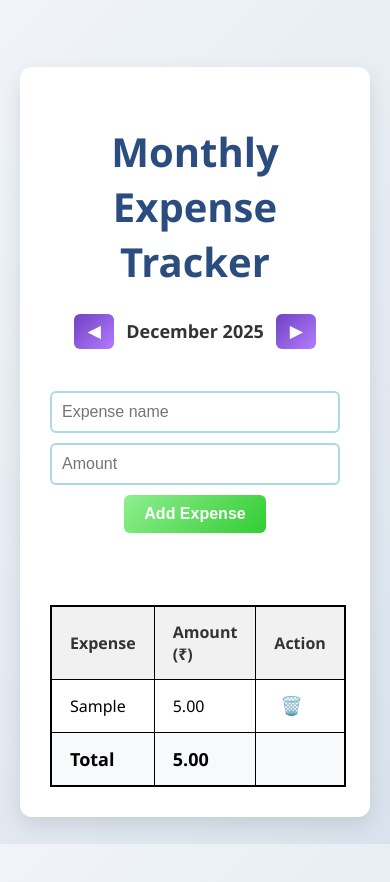
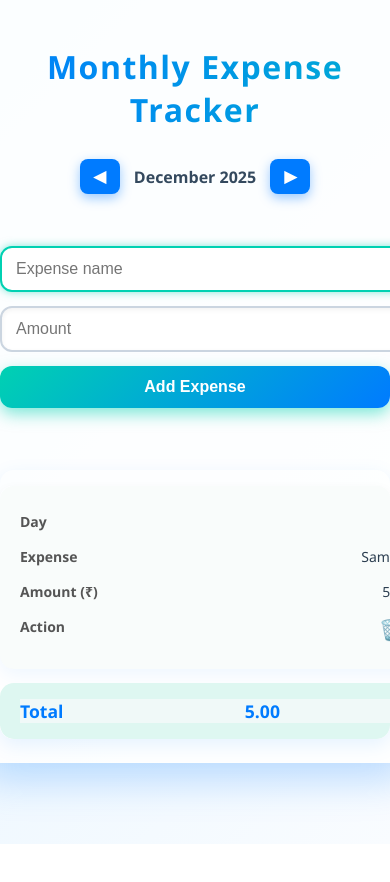
Before and after one commit to Shrikant0100/Expense-tracker, a plain HTML site: page index.html in a window 390 px wide. Both pictures are taken after typing "Sample", "5" into the empty fields and a click on the button "Add Expense". After the commit the page ends 844 px from the top, so only its background shows below. Drawn offline with Linux system fonts and the light colour scheme.

Commit message:
changes for scrollbar, delete button and UI

```diff
--- a/index.html
+++ b/index.html
@@ -16,36 +16,35 @@
       <span id="month-label">September 2025</span>
       <button id="next-month">▶</button>
     </div>
-    <br>
+    <br />
     <form id="expense-form">
       <input type="text" id="expense-name" placeholder="Expense name" required />
       <input type="number" id="expense-amount" placeholder="Amount" min="0" step="0.01" required />
       <button type="submit">Add Expense</button>
     </form>
-    <br>
+    <br />
+    <div class="table-wrapper">
       <table id="expense-table">
         <thead>
           <tr>
+            <th class="day-col">Day</th>
             <th class="expense-col">Expense</th>
             <th class="amount-col">Amount (₹)</th>
             <th class="action-col">Action</th>
           </tr>
         </thead>
         <tbody id="expense-list">
-        <tr>
-          <td>Petrol</td>
-          <td>100.00</td>
-          <td><button class="delete-btn">🗑️</button></td>
-        </tr>
+          <!-- Dynamically populated -->
         </tbody>
         <tfoot>
           <tr>
-          <td>Total</td>
-          <td id="total-amount">100.00</td>
-          <td></td>
+            <td data-label="Total" colspan="2" style="font-weight:bold; font-size: 1.1rem;">Total</td>
+            <td data-label="Amount (₹)" id="total-amount" style="font-weight:bold; font-size: 1.1rem;"></td>
+            <td data-label="Action"></td>
           </tr>
         </tfoot>
       </table>
+    </div>
   </div>
 
   <script src="main.js"></script>
--- a/main.js
+++ b/main.js
@@ -36,26 +36,45 @@ function renderExpenses() {
   expenseList.innerHTML = '';
   let total = 0;
 
-  expenses.forEach(({ name, amount }, index) => {
+  expenses.forEach(({ day, name, amount }, index) => {
     const tr = document.createElement('tr');
+
+    const dayTd = document.createElement('td');
+    dayTd.textContent = day;
+    dayTd.setAttribute('data-label', 'Day');
 
     const nameTd = document.createElement('td');
     nameTd.textContent = name;
+    nameTd.setAttribute('data-label', 'Expense');
 
     const amountTd = document.createElement('td');
     amountTd.textContent = amount.toFixed(2);
+    amountTd.setAttribute('data-label', 'Amount (₹)');
+    amountTd.style.textAlign = 'right';
 
     const deleteTd = document.createElement('td');
+    deleteTd.setAttribute('data-label', 'Action');
+    deleteTd.style.textAlign = 'center';
+
     const delBtn = document.createElement('button');
     delBtn.textContent = '🗑️';
     delBtn.className = 'delete-btn';
-    delBtn.onclick = () => {
+
+    delBtn.addEventListener('click', () => {
+      const confirmed = window.confirm(
+        `Are you sure you want to delete this expense?\n\n${name} - ₹${amount.toFixed(2)}`
+      );
+
+      if (!confirmed) return;
+
       expenses.splice(index, 1);
       saveExpenses();
       renderExpenses();
-    };
+    });
+
     deleteTd.appendChild(delBtn);
 
+    tr.appendChild(dayTd);
     tr.appendChild(nameTd);
     tr.appendChild(amountTd);
     tr.appendChild(deleteTd);
@@ -65,6 +84,7 @@ function renderExpenses() {
   });
 
   totalAmountEl.textContent = total.toFixed(2);
+  totalAmountEl.style.textAlign = 'right';
 }
 
 form.addEventListener('submit', (e) => {
@@ -76,7 +96,8 @@ form.addEventListener('submit', (e) => {
   const amount = parseFloat(amountInput.value);
 
   if (name && !isNaN(amount) && amount >= 0) {
-    expenses.push({ name, amount });
+    const day = new Date().getDate(); // day of month
+    expenses.push({ day, name, amount });
     saveExpenses();
     renderExpenses();
     nameInput.value = '';
--- a/style.css
+++ b/style.css
@@ -1,37 +1,49 @@
 /* Reset and base styles */
 html, body {
-  height: 100%;
   margin: 0;
   padding: 0;
   font-family: 'Segoe UI', Tahoma, Geneva, Verdana, sans-serif;
-}
-
-body {
-  display: flex;
-  justify-content: center;
-  align-items: center;
-  background: linear-gradient(135deg, #f0f4f8, #d9e2ec);
+  background: linear-gradient(135deg, #e0f2ff, #f9fcff);
+  color: #2c3e50;
   min-height: 100vh;
-  padding: 20px;
+  overflow-y: auto;
 }
 
 /* Container */
 .container {
   width: 100%;
-  max-width: 700px;
-  background: white;
-  padding: 30px;
-  border-radius: 12px;
-  box-shadow: 0 8px 20px rgba(0, 0, 0, 0.1);
-  box-sizing: border-box;
+  max-width: 720px;
+  margin: 0 auto;
+  background: #ffffffdd;
+  padding: 36px 40px;
+  border-radius: 16px;
+  box-shadow: 0 12px 30px rgba(0, 123, 255, 0.15);
   text-align: center;
+  transition: box-shadow 0.3s ease;
 }
 
-/* Heading */
+.container:hover {
+  box-shadow: 0 16px 40px rgba(0, 123, 255, 0.25);
+}
+
+/* Heading with animated gradient */
 h1 {
-  font-size: 40px;
-  color: #2b4c7e; /* Muted strong blue */
-  margin-bottom: 25px;
+  font-size: 3rem;
+  font-weight: 900;
+  background: linear-gradient(270deg, #007bff, #00d1b2, #007bff);
+  background-size: 600% 600%;
+  -webkit-background-clip: text;
+  -webkit-text-fill-color: transparent;
+  animation: gradientShift 8s ease infinite;
+  margin-bottom: 28px;
+  letter-spacing: 1.5px;
+  user-select: none;
+}
+
+@keyframes gradientShift {
+  0% { background-position: 0% 50%; }
+  50% { background-position: 100% 50%; }
+  100% { background-position: 0% 50%; }
 }
 
 /* Month Navigation */
@@ -39,121 +51,252 @@ h1 {
   display: flex;
   justify-content: center;
   align-items: center;
-  gap: 12px;
-  margin-bottom: 20px;
+  gap: 14px;
+  margin-bottom: 30px;
 }
 
 .month-nav button {
-  padding: 8px 14px;
-  font-size: 16px;
-  font-weight: 600;
-  background: linear-gradient(135deg, #6f42c1, #b47bff);
-  color: white;
+  background: #007bff;
   border: none;
-  border-radius: 6px;
-  transition: background 0.3s;
+  border-radius: 8px;
+  padding: 10px 16px;
+  font-size: 18px;
+  font-weight: 700;
+  color: #fff;
   cursor: pointer;
+  box-shadow: 0 4px 12px rgba(0, 123, 255, 0.4);
+  transition: background 0.3s, box-shadow 0.3s;
+  user-select: none;
 }
 
 .month-nav button:hover {
-  background: linear-gradient(135deg, #5a32a3, #9f6ce0);
+  background: #0056b3;
+  box-shadow: 0 6px 18px rgba(0, 86, 179, 0.6);
 }
 
 #month-label {
-  font-size: 18px;
-  font-weight: bold;
-  color: #333;
+  font-size: 1.25rem;
+  font-weight: 700;
+  color: #34495e;
+  user-select: none;
 }
 
 /* Form */
 form {
   display: flex;
-  gap: 10px;
+  gap: 16px;
   flex-wrap: wrap;
   justify-content: center;
-  margin-bottom: 30px;
+  margin-bottom: 40px;
 }
 
 input[type="text"],
 input[type="number"] {
-  padding: 10px;
-  font-size: 16px;
-  border: 2px solid #add8e6; /* light blue */
-  border-radius: 6px;
-  flex: 1 1 150px;
-  min-width: 120px;
+  padding: 14px 16px;
+  font-size: 1rem;
+  border: 2px solid #cbd5e0;
+  border-radius: 12px;
+  box-shadow: inset 0 2px 5px rgba(0, 0, 0, 0.05);
   outline: none;
+  transition: border-color 0.3s, box-shadow 0.3s;
+  min-width: 180px;
+  flex-grow: 1;
+}
+
+input[type="text"]:focus,
+input[type="number"]:focus {
+  border-color: #00d1b2;
+  box-shadow: 0 0 8px rgba(0, 209, 178, 0.5);
 }
 
 button[type="submit"] {
-  padding: 10px 20px;
-  font-size: 16px;
-  font-weight: bold;
-  background: linear-gradient(135deg, #90ee90, #32cd32); /* light green gradient */
-  color: #fff;
+  background: linear-gradient(135deg, #00d1b2, #007bff);
+  color: white;
+  font-weight: 700;
+  font-size: 1.1rem;
+  padding: 14px 28px;
   border: none;
-  border-radius: 6px;
+  border-radius: 12px;
   cursor: pointer;
-  transition: background 0.3s, transform 0.2s;
+  box-shadow: 0 6px 16px rgba(0, 209, 178, 0.5);
+  transition: background 0.3s, box-shadow 0.3s, transform 0.2s;
+  flex-shrink: 0;
+  user-select: none;
 }
 
 button[type="submit"]:hover {
-  background: linear-gradient(135deg, #7ecf7e, #28a428);
-  transform: translateY(-2px);
+  background: linear-gradient(135deg, #007bff, #00d1b2);
+  box-shadow: 0 8px 22px rgba(0, 123, 255, 0.6);
+  transform: translateY(-3px);
+}
+
+/* Table wrapper for horizontal scroll on small screens */
+.table-wrapper {
+  overflow-x: auto;
+  border-radius: 14px;
+  box-shadow: 0 6px 20px rgba(0, 123, 255, 0.1);
 }
 
 /* Table Styling */
-/* Table Styling */
 table {
   width: 100%;
-  border-collapse: collapse;
-  margin-top: 20px;
+  border-collapse: separate;
+  border-spacing: 0;
+  margin-top: 16px;
   text-align: left;
-  border: 2px solid black;
+  border-radius: 12px;
+  overflow: hidden;
+  box-shadow: 0 4px 12px rgba(0, 0, 0, 0.05);
+  background: white;
+}
+
+thead tr {
+  background: linear-gradient(90deg, #00d1b2, #007bff);
+  color: white;
+  font-weight: 700;
 }
 
 th, td {
-  padding: 14px 18px;
-  border: 1px solid black;
-  font-size: 16px;
+  padding: 16px 20px;
+  font-size: 1rem;
+  border-bottom: 1px solid #e2e8f0;
 }
 
-th {
-  background-color: #f1f1f1;
-  font-weight: 600;
-  color: #333;
+tbody tr:hover {
+  background: #e6f7f5;
+  cursor: default;
 }
 
 tfoot td {
-  font-weight: bold;
-  font-size: 18px;
-  background-color: #f8f9fa;
+  font-weight: 700;
+  font-size: 1.1rem;
+  background: #f0f9f8;
+  color: #007bff;
+  border-top: 2px solid #00d1b2;
 }
 
 /* Column widths */
+.day-col {
+  width: 12%;
+}
+
 .expense-col {
   width: 50%;
 }
 
 .amount-col {
-  width: 30%;
+  width: 23%;
+  text-align: right;
 }
 
 .action-col {
-  width: 20%;
+  width: 15%;
+  text-align: center;
 }
-
 
 /* Delete button */
 .delete-btn {
-  color: #ff4d4f;
+  color: #e74c3c;
   background: none;
   border: none;
+  font-size: 20px;
   cursor: pointer;
-  font-size: 18px;
-  transition: color 0.2s;
+  transition: color 0.3s ease;
+  user-select: none;
 }
 
 .delete-btn:hover {
-  color: #d9363e;
+  color: #c0392b;
 }
+
+/* Responsive mobile optimizations */
+@media (max-width: 600px) {
+  .container {
+    padding: 24px 20px;
+  }
+
+  h1 {
+    font-size: 2rem;
+    background-size: 400% 400%;
+  }
+
+  .month-nav button {
+    padding: 8px 14px;
+    font-size: 16px;
+  }
+
+  #month-label {
+    font-size: 1rem;
+  }
+
+  form {
+    flex-direction: column;
+    gap: 14px;
+  }
+
+  input[type="text"],
+  input[type="number"],
+  button[type="submit"] {
+    width: 100%;
+    min-width: unset;
+    font-size: 1rem;
+    padding: 12px 14px;
+  }
+
+  /* Make table card-like on mobile */
+  table,
+  thead,
+  tbody,
+  tfoot,
+  th,
+  td,
+  tr {
+    display: block;
+    width: 100%;
+  }
+
+  thead {
+    display: none;
+  }
+
+  tbody tr {
+    background: #f9fcfb;
+    margin-bottom: 14px;
+    border-radius: 14px;
+    padding: 18px 20px;
+    box-shadow: 0 6px 20px rgba(0, 123, 255, 0.07);
+  }
+
+  tbody td {
+    padding: 8px 0;
+    border: none;
+    font-size: 14px;
+    display: flex;
+    justify-content: space-between;
+  }
+
+  tbody td::before {
+    content: attr(data-label);
+    font-weight: 600;
+    color: #555;
+  }
+
+  tbody td:nth-child(3) {
+    text-align: right;
+  }
+
+  tfoot tr {
+    display: flex;
+    justify-content: space-between;
+    padding: 16px 20px;
+    background: #def7f1;
+    border-radius: 14px;
+    font-size: 1rem;
+    color: #007bff;
+  }
+
+  tfoot td {
+    border: none;
+    padding: 0;
+  }
+}
```
Lines whose indentation alone changed are shown as unchanged.
